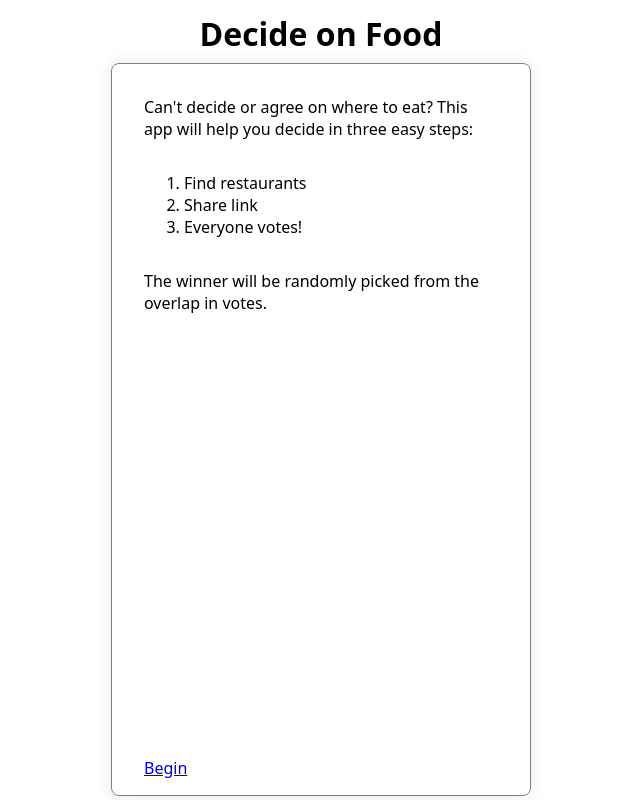
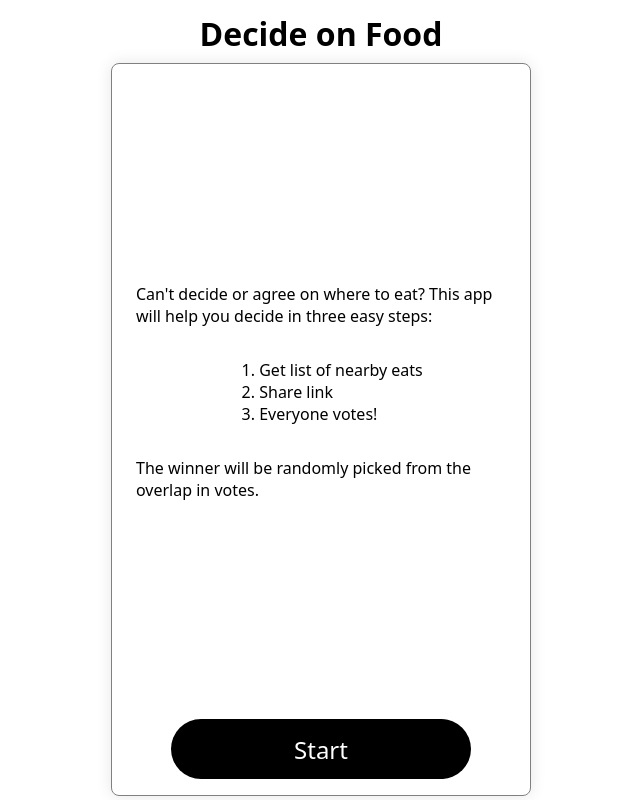
Before and after one commit to zqianem/sesl1-level4-eatery-decider, a SvelteKit app: page / in a window 1280 px wide. Shown: the whole page, without its empty margins (319-959 px from the left). Built offline with nearby package versions, Linux system fonts and the light colour scheme.

Commit message:
Use consistent bottom button

```diff
--- a/src/routes/+layout.svelte
+++ b/src/routes/+layout.svelte
@@ -44,9 +44,38 @@
 		border: 1px solid grey;
 		overflow: auto;
 		box-shadow: 0 0 16px rgba(0, 0, 0, 0.1);
-		padding: 1em 2em;
+		padding: 16px 24px;
 		display: flex;
 		flex-direction: column;
 		justify-content: center;
+		align-items: center;
+	}
+
+	main > :global(:first-child) {
+		margin-top: auto;
+	}
+
+	main > :global(:last-child) {
+		margin-top: auto;
+		color: white;
+		background: black;
+		display: flex;
+		justify-content: center;
+		align-items: center;
+		width: 100%;
+		max-width: 300px;
+		height: 60px;
+		border-radius: 60px;
+		padding: 1em;
+		font-size: 24px;
+		cursor: pointer;
+	}
+
+	main > :global(a:last-child) {
+		text-decoration: none;
+	}
+
+	main > :global(button:last-child) {
+		border: none;
 	}
 </style>
--- a/src/routes/+page.svelte
+++ b/src/routes/+page.svelte
@@ -4,17 +4,11 @@
 </p>
 
 <ol>
-	<li>Find restaurants</li>
+	<li>Get list of nearby eats</li>
 	<li>Share link</li>
 	<li>Everyone votes!</li>
 </ol>
 
 <p>The winner will be randomly picked from the overlap in votes.</p>
 
-<a href="/new">Begin</a>
-
-<style>
-	a {
-		margin-top: auto;
-	}
-</style>
+<a href="/new">Start</a>
--- a/src/routes/new/+page.svelte
+++ b/src/routes/new/+page.svelte
@@ -43,7 +43,7 @@
 	}
 </script>
 
-<form method="POST" use:enhance on:submit={handle_submit}>
+<form method="POST" use:enhance on:submit={handle_submit} id="myform">
 	<label>
 		Location:
 		<output name="address" for="lat lon">{address}</output>
@@ -85,8 +85,8 @@
 	{#if form?.no_results}
 		<p>No open restaurants found — try increasing the max distance</p>
 	{/if}
-	<button disabled={loading}>Find restaurants</button>
 </form>
+<button disabled={loading} form="myform">Find restaurants</button>
 
 <style>
 	label {
--- a/src/routes/session/[id]/link/+page.svelte
+++ b/src/routes/session/[id]/link/+page.svelte
@@ -13,6 +13,5 @@
 <button on:click={copy} disabled={copied}>
 	{copied ? 'Copied!' : 'Copy link'}
 </button>
-{#if copied}
-	<p><a href={url}>Choose restaurants</a></p>
-{/if}
+<form action={url} id="formlink" />
+<button form="formlink" disabled={!copied}>Choose restaurants</button>
--- a/src/routes/session/[id]/options/+page.svelte
+++ b/src/routes/session/[id]/options/+page.svelte
@@ -11,7 +11,7 @@
 	}
 </script>
 
-<form method="POST" use:enhance on:submit={handle_submit}>
+<form method="POST" use:enhance on:submit={handle_submit} id="options">
 	<fieldset>
 		<legend>Which restaurants are you okay with?</legend>
 		{#each options as option, i}
@@ -21,8 +21,8 @@
 			</label>
 		{/each}
 	</fieldset>
-	<button disabled={loading}>Submit vote</button>
 </form>
+<button form="options" disabled={loading}>Submit vote</button>
 
 <style>
 	label {
--- a/src/routes/session/[id]/result/+page.svelte
+++ b/src/routes/session/[id]/result/+page.svelte
@@ -8,8 +8,8 @@
 		Waiting for all votes...
 	{:else if winner < 0}
 		A winner could not be chosen from the votes.
-		<a href="/">Try again?</a>
 	{:else}
 		The winner is {options[winner].name}!
 	{/if}
 </p>
+<a href="/">Try again</a>
```
